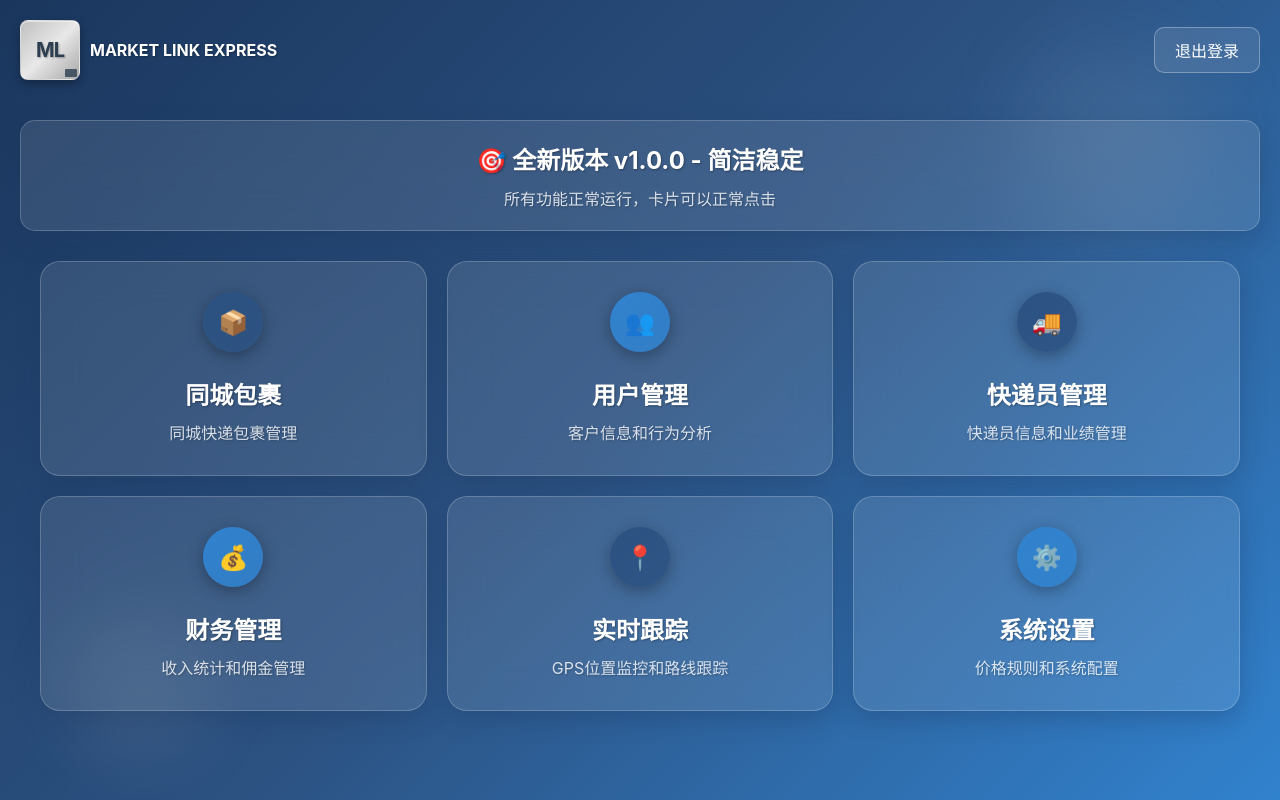
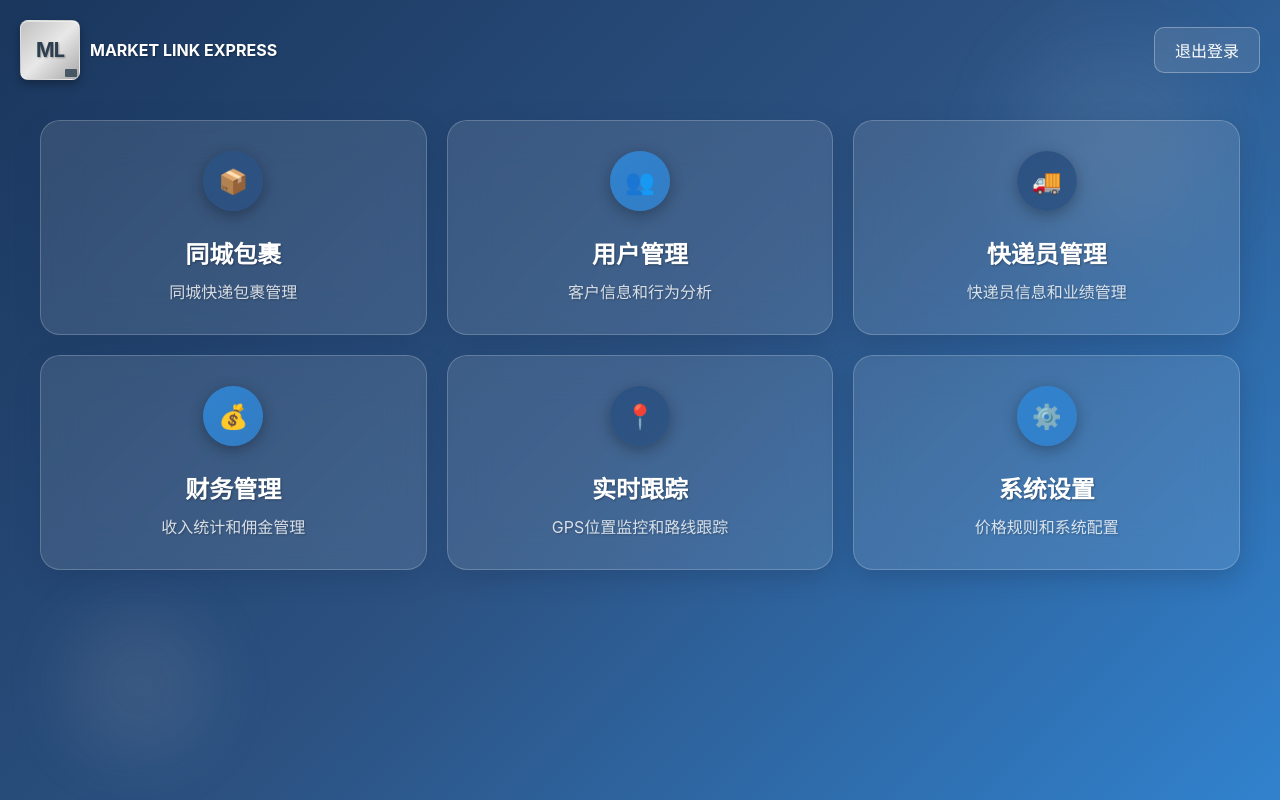
Before and after one commit to huangdelun16-lgtm/ml-express, a React (Create React App) app: page /admin/dashboard in a window 1280 px wide. Built offline with nearby package versions, Linux system fonts and the light colour scheme; the HTML template or start-up script is replaced by a standard one.

Commit message:
界面优化 - 添加退出按钮，放大LOGO字体，删除版本信息

```diff
--- a/src/pages/AdminDashboard.tsx
+++ b/src/pages/AdminDashboard.tsx
@@ -174,27 +174,6 @@ const AdminDashboard: React.FC = () => {
         </button>
       </div>
 
-      {/* 版本信息 */}
-      <div style={{
-        background: 'rgba(255, 255, 255, 0.1)',
-        backdropFilter: 'blur(20px)',
-        borderRadius: '15px',
-        padding: '20px',
-        marginBottom: '30px',
-        color: 'white',
-        textAlign: 'center',
-        border: '1px solid rgba(255, 255, 255, 0.2)',
-        boxShadow: '0 8px 25px rgba(26, 54, 93, 0.3)',
-        position: 'relative',
-        zIndex: 1
-      }}>
-        <h2 style={{ margin: 0, fontSize: '1.5rem', textShadow: '1px 1px 2px rgba(0,0,0,0.3)' }}>
-          🎯 全新版本 v1.0.0 - 简洁稳定
-        </h2>
-        <p style={{ margin: '10px 0 0 0', opacity: 0.8, textShadow: '1px 1px 2px rgba(0,0,0,0.3)' }}>
-          所有功能正常运行，卡片可以正常点击
-        </p>
-      </div>
 
       {/* 卡片网格 */}
       <div style={{
--- a/src/pages/AdminLogin.tsx
+++ b/src/pages/AdminLogin.tsx
@@ -209,6 +209,34 @@ const AdminLogin: React.FC = () => {
         }}>
           默认账号: admin / admin
         </p>
+
+        {/* 退出按钮 */}
+        <div style={{ textAlign: 'center', marginTop: '20px' }}>
+          <button
+            onClick={() => window.location.href = '/'}
+            style={{
+              background: 'rgba(255, 255, 255, 0.1)',
+              color: 'white',
+              border: '1px solid rgba(255, 255, 255, 0.3)',
+              padding: '8px 16px',
+              borderRadius: '8px',
+              cursor: 'pointer',
+              fontSize: '0.9rem',
+              backdropFilter: 'blur(10px)',
+              transition: 'all 0.3s ease'
+            }}
+            onMouseOver={(e) => {
+              e.currentTarget.style.background = 'rgba(255, 255, 255, 0.2)';
+              e.currentTarget.style.transform = 'translateY(-2px)';
+            }}
+            onMouseOut={(e) => {
+              e.currentTarget.style.background = 'rgba(255, 255, 255, 0.1)';
+              e.currentTarget.style.transform = 'translateY(0)';
+            }}
+          >
+            ← 返回首页
+          </button>
+        </div>
       </div>
     </div>
   );
--- a/src/pages/HomePage.tsx
+++ b/src/pages/HomePage.tsx
@@ -176,7 +176,6 @@ const HomePage: React.FC = () => {
   // LOGO组件
   const Logo = ({ size = 'medium' }: { size?: 'small' | 'medium' | 'large' }) => {
     const logoSize = size === 'small' ? '40px' : size === 'large' ? '80px' : '60px';
-    const textSize = size === 'small' ? '0.8rem' : size === 'large' ? '1.2rem' : '1rem';
 
     return (
       <div style={{ display: 'flex', alignItems: 'center', gap: '10px' }}>
@@ -216,10 +215,10 @@ const HomePage: React.FC = () => {
           }}></div>
         </div>
 
-        {/* 公司名称 */}
+        {/* 公司名称 - 放大字体 */}
         <div style={{
           color: 'white',
-          fontSize: textSize,
+          fontSize: size === 'small' ? '1.2rem' : size === 'large' ? '2rem' : '1.5rem',
           fontWeight: 'bold',
           textShadow: '1px 1px 2px rgba(0,0,0,0.3)'
         }}>
```
Also changed, not shown: 2 other files (tests, documents, lock files or other folders). Lines whose indentation alone changed are shown as unchanged.
